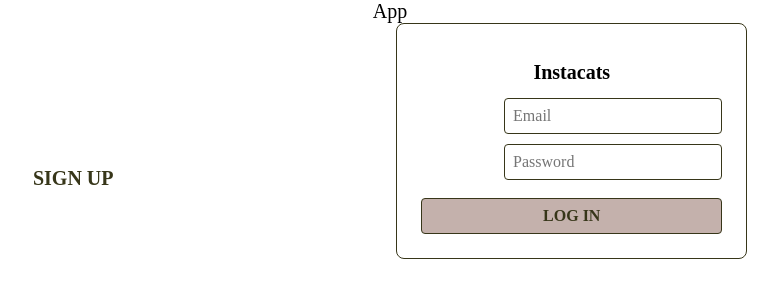
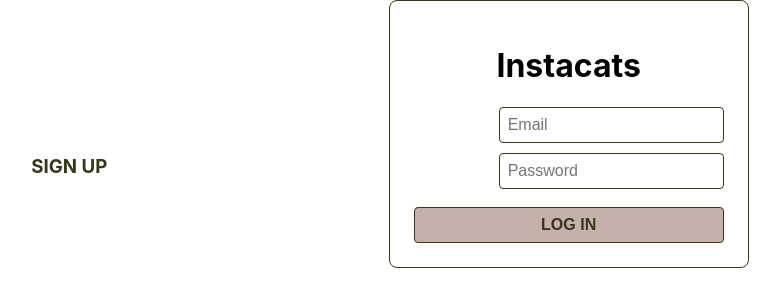
Before and after one commit to hnhtran/InstaCat, a React (Create React App) app: page / in a window 1280 px wide. Shown: the top 306 px of the page, without its empty margins (250-1030 px from the left). Built offline with nearby package versions, Linux system fonts and the light colour scheme.

Commit message:
signup works

```diff
--- a/src/components/NavBar/NavBar.jsx
+++ b/src/components/NavBar/NavBar.jsx
@@ -1,25 +1,9 @@
-import './NavBar.css';
-import { Link } from 'react-router-dom';
-import * as userService from '../../utilities/users-service';
-<style>
-@import url('https://fonts.googleapis.com/css2?family=Itim&display=swap’);
-</style>
-// Using the import below, we can call any exported function using: userService.someMethod()
-export default function NavBar({ user, setUser }) {
-    function handleLogOut() {
-      // Delegate to the users-service
-      userService.logOut();
-      // Update state will also cause a re-render
-      setUser(null);
-    }
+import React from 'react'
+
+const NavBar = () => {
   return (
-    <div class='header'>
-  <Link to="" className='logo'>InstaCat</Link>
-  <div className='header-right'>
-    <a class='active' href='#home'><img src='images/homeicon.png' className='icon' alt='' /></a>
-    <a href='#contact'><img src='images/newposticon.png' className='icon' alt='' /></a>
-    <a href='#about'><img src='../../images/usericon.png' className='icon' alt='' /></a>
-  </div>
-</div>
-  );
+    <div>NavBar</div>
+  )
 }
+
+export default NavBar
--- a/src/pages/App/App.js
+++ b/src/pages/App/App.js
@@ -1,32 +1,26 @@
-import NavBar from '../../components/NavBar/NavBar';
-import './App.css';
-import AuthPage from '../AuthPage/AuthPage';
+import NavBar from "../../components/NavBar/NavBar";
+import "./App.css";
+import AuthPage from "../AuthPage/AuthPage";
 import { useState } from "react";
-import { Routes, Route } from 'react-router-dom';
-import { getUser } from '../../utilities/users-service';
-import HomePage from '../HomePage/HomePage'
-
+import { Routes, Route } from "react-router-dom";
+import { getUser } from "../../utilities/users-service";
+import HomePage from "../HomePage/HomePage";
 
 export default function App() {
-
-  // const [user, setUser] = useState(getUser())
+  const [user, setUser] = useState(getUser());
 
   return (
     <div className="App">
-    {/* { user ?
-    <> */}
-    {/* <NavBar user={user} setUser={setUser} /> */}
-    {/* <NavBar />
-    <Routes>
-      <Route path="/home" element={<HomePage />} />
-      <Route path="" element={<UserProfilePage />}/>
-    </Routes> */}
-      App
-    {/* </> */}
-    {/* : */}
-      {/* <AuthPage setUser={setUser} /> */}
-      <AuthPage/>
-    {/* } */}
+      {
+        user ? (
+          <>
+            <NavBar user={user} setUser={setUser} />
+          </>
+        ) : (
+          <AuthPage setUser={setUser} />
+        )
+        // <AuthPage/>
+      }
     </div>
   );
 }
--- a/src/utilities/send-request.js
+++ b/src/utilities/send-request.js
@@ -9,6 +9,7 @@ export default async function sendRequest(url, method = "GET", payload = null) {
     options.body = JSON.stringify(payload);
   }
   const res = await fetch(url, options);
+  console.log(res)
 
   //res.ok will be false if the status code is set to 4xx in the controller action
   // this is if else statement, if res.ok, send res.json(), else throw error
--- a/src/utilities/users-service.js
+++ b/src/utilities/users-service.js
@@ -37,6 +37,6 @@ export function getToken() {
 // getUser
 export function getUser() {
     const token = getToken()
-    // token have 3 parts, header, payload, and sth, they seperate by '.' , payload is data we want at index[1] of course
-    return token ? JSON.parse(window.atob(token.split('.'[1]))).user : null
+    // token have 3 parts, header, payload, and signature, they seperate by '.' , payload is data we want at index[1] of course
+    return token ? JSON.parse(window.atob(token.split('.')[1])).user : null
 }
```
